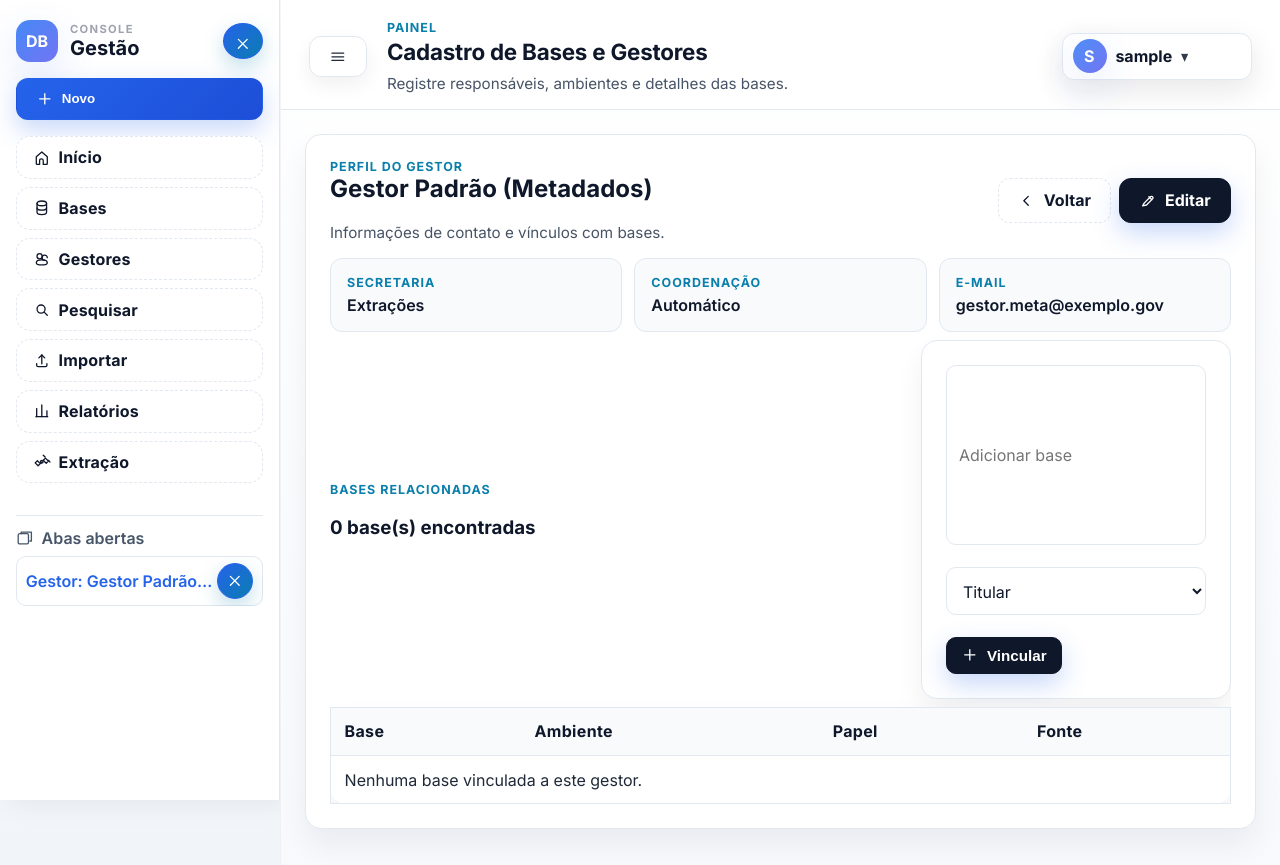
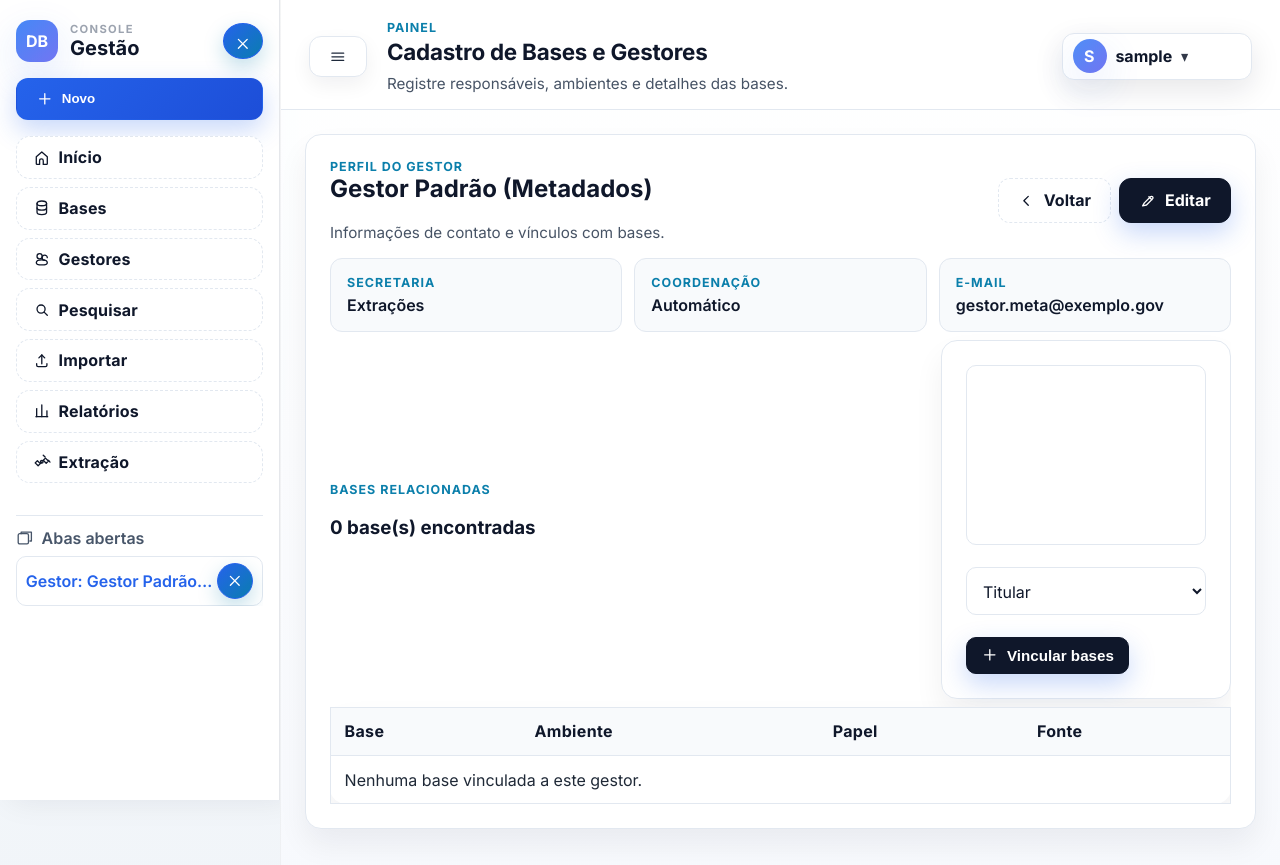
Before and after one commit to leandrojtv/Arquivos, a Flask app: page /gestores/1 in a window 1280 px wide. Run offline with Flask 3, Linux system fonts and the light colour scheme; the visitor is signed in with stand-in values (Sample User, id 1); data comes from the database, SQL or seed files in the repository; data that the repository does not hold is empty.

Commit message:
Add bulk base selection on bases and gestor pages

```diff
--- a/app.py
+++ b/app.py
@@ -1824,22 +1824,38 @@ def gestor_detail(gestor_id):
 @app.route("/gestores/<int:gestor_id>/vincular", methods=["POST"])
 @login_required
 def link_base_to_gestor(gestor_id):
+    base_ids = request.form.getlist("base_ids")
     base_name = request.form.get("base_name", "").strip()
     role = request.form.get("role", "titular").strip()
-    if not base_name:
-        flash("Informe o nome da base para vincular.", "error")
+
+    resolved_ids = []
+    for raw_id in base_ids:
+        try:
+            resolved_ids.append(int(raw_id))
+        except ValueError:
+            continue
+    if base_name:
+        base_id = base_id_by_name(base_name)
+        if base_id:
+            resolved_ids.append(base_id)
+
+    if not resolved_ids:
+        flash("Selecione ao menos uma base para vincular.", "error")
         return redirect(url_for("gestor_detail", gestor_id=gestor_id))
 
-    base_id = base_id_by_name(base_name)
-    if not base_id:
-        flash("Base não encontrada.", "error")
-        return redirect(url_for("gestor_detail", gestor_id=gestor_id))
-
-    ok, message = update_base_role(base_id, gestor_id, role, session.get("user"))
-    if not ok:
-        flash(message or "Não foi possível vincular a base.", "error")
-    else:
-        flash("Base vinculada ao gestor.", "success")
+    updated = 0
+    errors = []
+    for base_id in resolved_ids:
+        ok, message = update_base_role(base_id, gestor_id, role, session.get("user"))
+        if not ok and message:
+            errors.append(message)
+        elif ok:
+            updated += 1
+
+    if updated:
+        flash(f"Base(s) vinculada(s) ao gestor: {updated}.", "success")
+    if errors:
+        flash("Algumas bases não puderam ser vinculadas: " + "; ".join(errors), "warning")
     return redirect(url_for("gestor_detail", gestor_id=gestor_id))
 
 
@@ -1950,7 +1966,8 @@ def ensure_gestor_exists(gestor_id, field_label):
 def list_bases():
     query = request.args.get("q", "").strip()
     records = get_filtered_bases(query, "", "", "", "", "")
-    return render_template("bases.html", bases=records, query=query)
+    gestores_with_id = query_db("SELECT id, name FROM gestors ORDER BY name COLLATE NOCASE ASC")
+    return render_template("bases.html", bases=records, query=query, gestores_with_id=gestores_with_id)
 
 
 @app.route("/bases/<int:base_id>")
--- a/static/style.css
+++ b/static/style.css
@@ -492,6 +492,10 @@ button:hover,
   min-width: 220px;
 }
 
+.table-actions .inline-form select[multiple] {
+  min-width: 240px;
+}
+
 @media (max-width: 640px) {
   .bulk-update-header {
     align-items: flex-start;
--- a/templates/gestor_detail.html
+++ b/templates/gestor_detail.html
@@ -37,18 +37,17 @@
       </div>
       <div class="table-actions">
         <form action="{{ url_for('link_base_to_gestor', gestor_id=gestor.id) }}" method="post" class="inline-form stacked sm-row">
-          <input type="text" name="base_name" placeholder="Adicionar base" list="base-opcoes" class="wide-input" />
-          <datalist id="base-opcoes">
+          <select name="base_ids" multiple size="4" class="wide-input">
             {% for base in all_bases %}
-              <option value="{{ base['name'] }}"></option>
+              <option value="{{ base['id'] }}">{{ base['name'] }}</option>
             {% endfor %}
-          </datalist>
+          </select>
           <select name="role">
             <option value="titular">Titular</option>
             <option value="sub1">1º substituto</option>
             <option value="sub2">2º substituto</option>
           </select>
-          <button type="submit" class="button secondary compact"><svg class="icon"><use href="#icon-plus"></use></svg><span>Vincular</span></button>
+          <button type="submit" class="button secondary compact"><svg class="icon"><use href="#icon-plus"></use></svg><span>Vincular bases</span></button>
         </form>
       </div>
     </div>
```
Also changed, not shown: templates/bases.html (+50 -1 lines).
